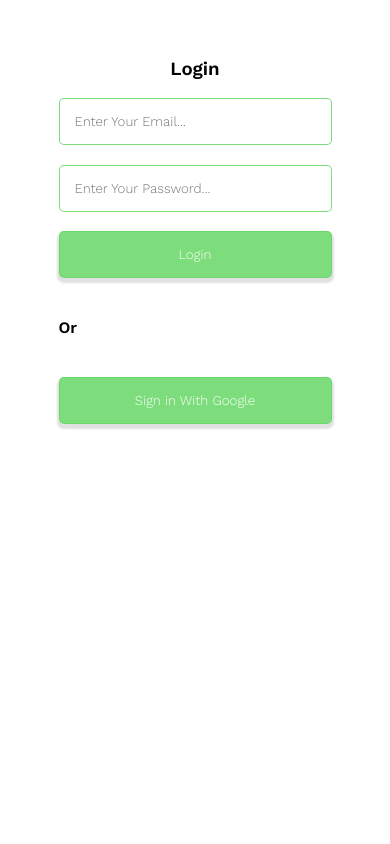
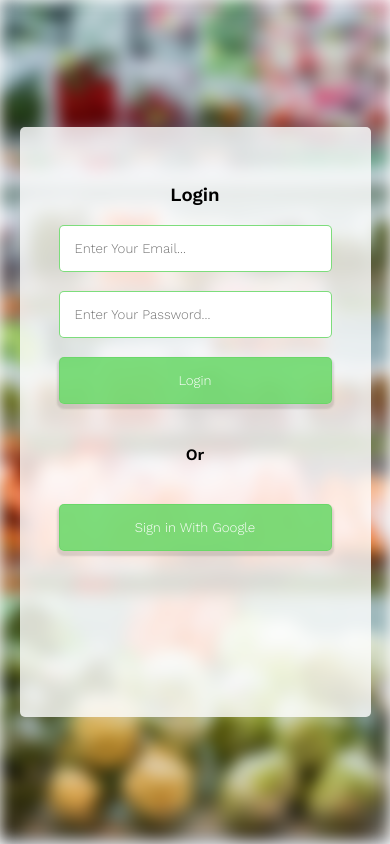
Before and after one commit to llllQ/dissowebapp, a plain HTML site: page index.html in a window 390 px wide. Drawn offline with nearby package versions, Linux system fonts and the light colour scheme; no server answers.

Commit message:
changes to login styling to make it more responsive

```diff
--- a/index.html
+++ b/index.html
@@ -9,6 +9,8 @@
     <title>Sign in to Feedme</title>
 </head>
 <body>
+  <div class="backgroundImage"><br>
+  </div>
     <div class="contentForm">
         <h3>Login</h3>
         <input type="email" id="txtUsername" required minlength="7" placeholder="Enter Your Email...">
--- a/styles/loginStyle.css
+++ b/styles/loginStyle.css
@@ -6,11 +6,37 @@
     --select-clr: rgba(0, 170, 101, 0.85);
 }
 
+html{
+    height: 100%;
+    /* background-image: url("../resources/background.jfif"); */
+}
 body {
+    height: 100%;
 	margin: 0;
-	background: #fff;
+    /* background: #fff; */
+
+    /* filter: blur(8px);
+    -webkit-filter: blur(8px); */
+    /* background-repeat: no-repeat; */
 	font-family: 'Work Sans', sans-serif;
 	font-weight: 400;
+}
+
+
+.backgroundImage{
+    display: block;
+    background-image: url("../resources/background.jfif");
+    /* background-color: red; */
+    filter: blur(8px);
+    -webkit-filter: blur(8px);
+    /* width: 100%; */
+    height: 100%;
+    background-position: center;
+    background-repeat: no-repeat;
+    background-size: cover;
+    /* visibility: visible; */
+
+
 }
 
 input, button {
@@ -18,13 +44,36 @@ input, button {
 }
 
 .contentForm {
+    /* position: absolute;
+    margin-left: auto;
+    margin-right: auto;
+    left:0px;
+    right: 0px;
+    margin-top: auto;
+    margin-bottom: auto;
+    top: 0px; */
+    position: absolute;
+    margin: auto;
+    top: 15%;
+    bottom:15%;
+    right:0;
+    left:0;
+    background: rgba(255,255,255,0.8);
     width: 70%;
-    margin: 0 auto;
+    /* margin: 0 auto; */
     padding: 10%;
+    /* margin-top: 25%; */
+    border-radius: 5px;
+    z-index: 2;
+
+}
+
+.contentForm h3, h4{
+    text-align: center;
 }
 
 .contentForm h3{
-    text-align: center;
+
 }
 
 .contentForm input{
@@ -66,3 +115,14 @@ input, button {
     /* border: 1px solid var(--brand-clr); */
 
 }
+
+@media screen and (min-width: 1000px){
+    .backgroundImage{
+        visibility: hidden;
+    }
+
+    .contentForm{
+        width: 20%;
+        margin-top: 0%;
+    }
+}
```
Also changed, not shown: resources/background.jfif (added).
